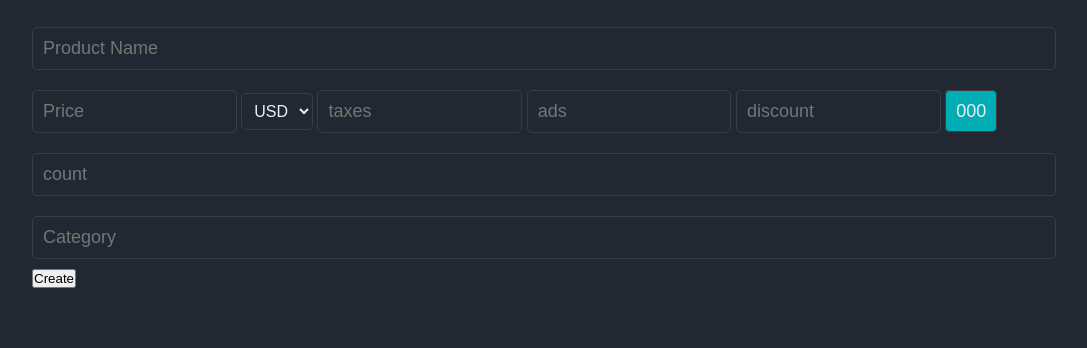
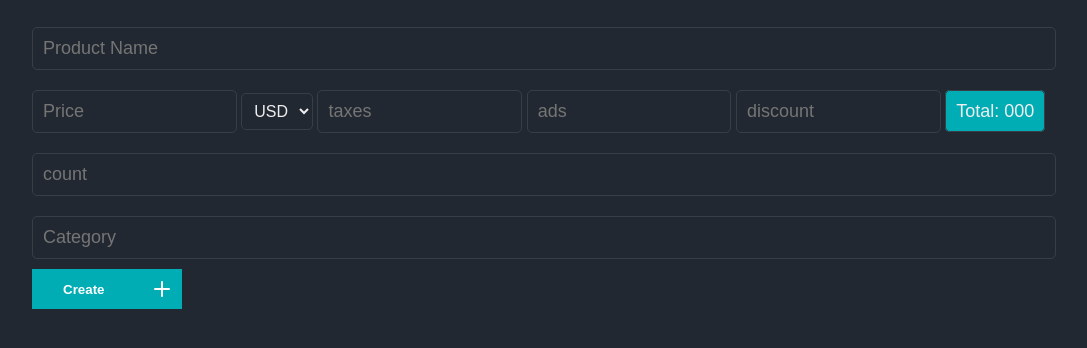
Before and after one commit to notshawky007/CRUDS-PRODUCRT-MANAGEMENT-SYSTEM, a plain HTML site: page index.html in a window 1280 px wide. Shown: the part 78-426 px from the top of the page, without its empty margins (96-1183 px from the left). Drawn offline with Linux system fonts and the light colour scheme.

Commit message:
create button

```diff
--- a/index.html
+++ b/index.html
@@ -30,7 +30,26 @@
         </div>
         <input type="text" id="count" placeholder="count" />
         <input type="text" id="category" placeholder="Category" />
-        <button id="add">Create</button>
+
+        <button type="button" class="button">
+          <span class="button__text">Create</span>
+          <span class="button__icon"
+            ><svg
+              xmlns="http://www.w3.org/2000/svg"
+              width="24"
+              viewBox="0 0 24 24"
+              stroke-width="2"
+              stroke-linejoin="round"
+              stroke-linecap="round"
+              stroke="currentColor"
+              height="24"
+              fill="none"
+              class="svg"
+            >
+              <line y2="19" y1="5" x2="12" x1="12"></line>
+              <line y2="12" y1="12" x2="19" x1="5"></line></svg
+          ></span>
+        </button>
       </div>
 
       <div class="outputs"></div>
--- a/style.css
+++ b/style.css
@@ -84,3 +84,83 @@ select:focus {
   background-color: #00adb5;
   color: #eeeeee;
 }
+
+#total:hover {
+  background-color: #393e46;
+  transform: scale(1.01);
+}
+
+#total:active {
+  background-color: #00adb5;
+  transform: scale(1.01);
+}
+
+#total:focus {
+  border: 1px solid #00adb5;
+  background-color: #393e46;
+  transform: scale(1.01);
+}
+
+#total::before {
+  content: "Total: ";
+}
+
+.button {
+  position: relative;
+  width: 150px;
+  height: 40px;
+  cursor: pointer;
+  display: flex;
+  align-items: center;
+  border: 1px solid #00adb5;
+  background-color: #00adb5;
+}
+
+.button,
+.button__icon,
+.button__text {
+  transition: all 0.3s;
+}
+
+.button .button__text {
+  transform: translateX(30px);
+  color: #fff;
+  font-weight: 700;
+}
+
+.button .button__icon {
+  position: absolute;
+  transform: translateX(109px);
+  height: 100%;
+  width: 39px;
+  background-color: #00adb5;
+  display: flex;
+  align-items: center;
+  justify-content: center;
+}
+
+.button .svg {
+  width: 30px;
+  stroke: #fff;
+}
+
+.button:hover {
+  background: #00adb5;
+}
+
+.button:hover .button__text {
+  color: transparent;
+}
+
+.button:hover .button__icon {
+  width: 148px;
+  transform: translateX(0);
+}
+
+.button:active .button__icon {
+  background-color: #00adb5;
+}
+
+.button:active {
+  border: 1px solid #00adb5;
+}
```
